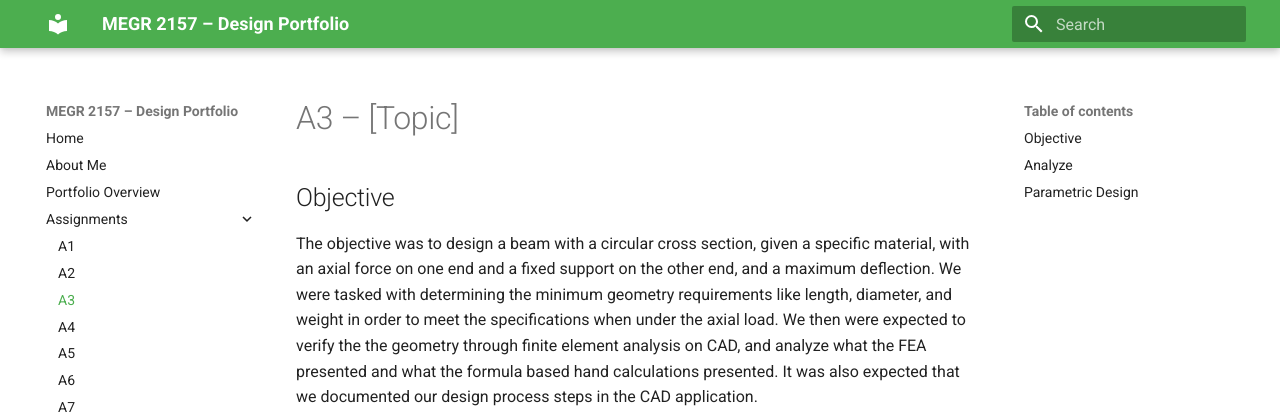
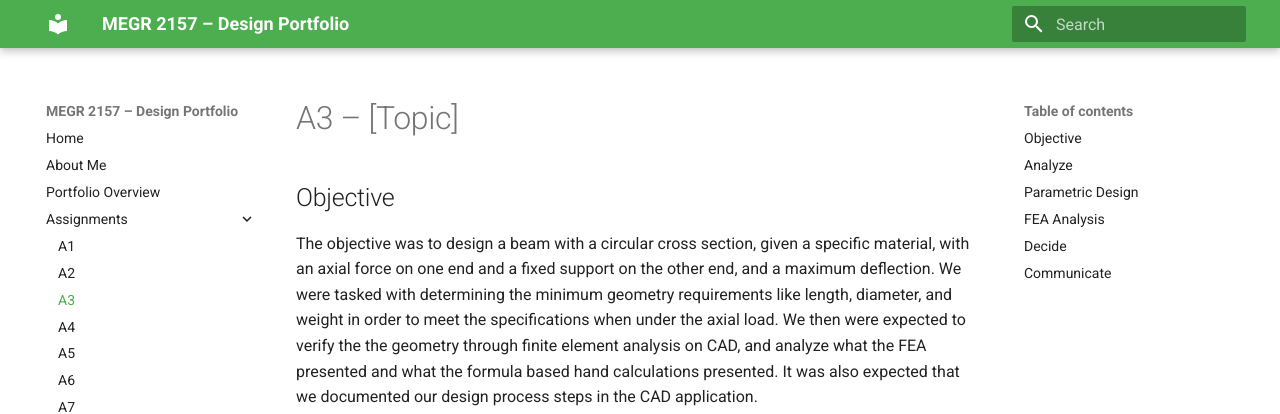
Before and after one commit to apaciore/megr2156-portfolio, an MkDocs documentation site: the page built from docs/assignments/A03/index.md, in a window 1280 px wide. Shown: the top 414 px of the page. Built offline with MkDocs 1.6.1 and Material for MkDocs 9.7.7, drawn with Linux system fonts in a browser that asks for light colours.

Commit message:
Update FEA Analysis header level
Changed header from H1 to H2 for FEA Analysis section.

```diff
--- a/docs/assignments/A03/index.md
+++ b/docs/assignments/A03/index.md
@@ -23,7 +23,7 @@ There was a strong discrepancy between the hand calculations and FEA. To be comp
 ![cad7](https://github.com/apaciore/megr2156-portfolio/blob/main/docs/assignments/A03/Screenshot%202026-09-09%20204129.png)
 ![cad8](https://github.com/apaciore/megr2156-portfolio/blob/main/docs/assignments/A03/Screenshot%202026-09-09%20204142.png)
 
-# FEA Analysis
+## FEA Analysis
 
 My max stress was much lower than the maximum allowed stress for aluminum according to my hand calculations, as the FEA presented 4.19 * 10^-7 ksi, and the maximum allowed stress is 0.382 ksi. This even further confused me, since less stress being applied according to the FEA should result in less deflection in the FEA, but my deflection was greater in the FEA regardless of my stress being lesser in the FEA. I realize that there could be many other possible factors that could influence why the relationship doesn't appear to be proportional like I expected.
 
```
